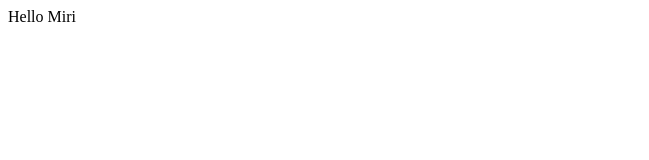
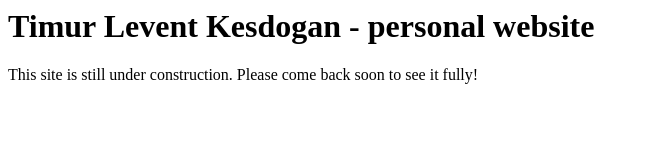
Before and after one commit to tlk13/tlk13.github.io, a plain HTML site: page index.html in a window 1280 px wide. Shown: the whole page, without its empty margins (0-649 px from the left). Drawn offline with Linux system fonts and the light colour scheme.

Commit message:
construction message

```diff
--- a/index.html
+++ b/index.html
@@ -1 +1,7 @@
-Hello Miri
+<h1>
+    Timur Levent Kesdogan - personal website
+</h1>
+
+<p>
+    This site is still under construction. Please come back soon to see it fully!
+</p>
```
